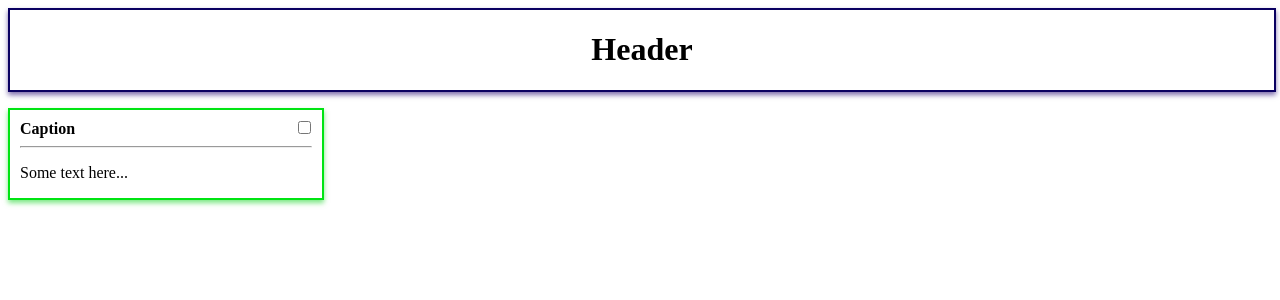
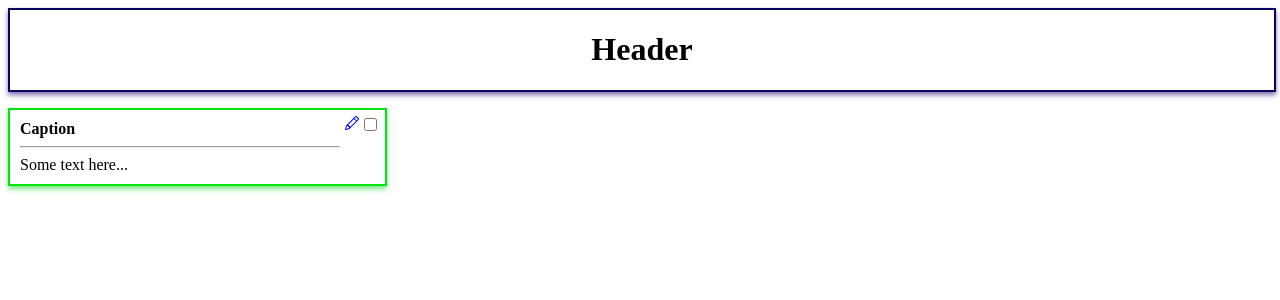
Before and after one commit to pashavinogr/ReactJS, a React (Create React App) app: page / in a window 1280 px wide. Shown: the top 300 px of the page. Built offline with nearby package versions, Linux system fonts and the light colour scheme.

Commit message:
ReactJS - Task3

```diff
--- a/package.json
+++ b/package.json
@@ -8,6 +8,7 @@
     "@testing-library/user-event": "^7.2.1",
     "react": "^16.13.1",
     "react-dom": "^16.13.1",
+    "react-icons": "^3.11.0",
     "react-scripts": "3.4.3"
   },
   "scripts": {
--- a/src/App.css
+++ b/src/App.css
@@ -1,4 +1,5 @@
 .card {
     position: relative;
-    width: 25%;
+    width: 30%;
+    min-width: 100px;
 }
--- a/src/components/Card/index.css
+++ b/src/components/Card/index.css
@@ -7,13 +7,36 @@
     font-weight: bold;
 }
 .textMarg {
-    margin: 10px;
+    margin: 10px 45px 10px 10px;
 }
 .topRight {
     position: absolute;
-    right: 10px;
-    top: 10px;
+    right: 7px;
+    top: 7px;
 }
 .green {
     color: green;
 }
+.blue {
+    color: blue!important;
+    cursor: pointer;
+}
+.red {
+    color: red;
+    cursor: pointer;
+}
+.block {
+    position: relative;
+    word-break: break-all;
+}
+.headCard {
+    display: flexbox;
+    word-break: break-all;
+}
+p {
+    margin: 0;
+}
+input {
+    cursor: pointer;
+    max-width: 95%;
+}
--- a/src/components/Card/index.jsx
+++ b/src/components/Card/index.jsx
@@ -1,13 +1,42 @@
 import React, { Component } from 'react';
 import './index.css';
 
+import {BsPencil, BsX, BsCheck} from 'react-icons/bs';
+
 class Card extends Component {
+
     state = {
-        isChecked: false
+        isChecked: false,
+        isEdit: false,
+        cardData : {
+            cardLogo: 'Caption',
+            text: 'Some text here...',
+        },
+        tempCardData: {
+            tempLogo: 'Caption',
+            tempText: 'Some text here...'
+        }
     }
+
 
     changeStyles = () => {
         this.setState({isChecked : !this.state.isChecked});
+    }
+    changeEditStatus = () => {
+        this.setState({isEdit : !this.state.isEdit, isChecked: false});
+    }
+    handleChangeLogo = (event) => {
+        console.log('piu');
+        this.setState({tempCardData: {tempLogo: event.target.value, tempText: this.state.tempCardData.tempText}});
+    }
+    handleChangeText = (event) => {
+        console.log('piu-piu');
+        this.setState({tempCardData: {tempText: event.target.value, tempLogo: this.state.tempCardData.tempLogo}});
+    }
+    changeCardInfo = () => {
+        console.log('piu-piu-piu');
+        this.setState({cardData: {cardLogo: this.state.tempCardData.tempLogo, text: this.state.tempCardData.tempText}, isChecked: false});
+        this.changeEditStatus();
     }
 
     render() {
@@ -15,10 +44,42 @@ class Card extends Component {
             <div className="Card">
                 <div className="textMarg">
                     <div className={this.state.isChecked ? "green" : null}>
-                        <label className="bold">Caption</label>
-                        <input type="checkbox" className="topRight" onClick={this.changeStyles} />
+                        <div className="headCard">
+                            {this.state.isEdit ?
+                                (<input
+                                    type="text"
+                                    placeholder={this.state.cardData.cardLogo}
+                                    value={this.state.tempCardData.tempLogo || ''}
+                                    onChange={this.handleChangeLogo}
+                                    className="block"
+                                />) :
+                                (<p className="bold block">{this.state.cardData.cardLogo}</p>)
+                            }
+                            <div className="topRight">
+                                {this.state.isEdit ?
+                                    (<div className="block">
+                                        <BsCheck className="blue" onClick={this.changeCardInfo} />
+                                        <BsX className="red" onClick={this.changeEditStatus} />
+                                    </div>) :
+                                    (<div className="block">
+                                        <BsPencil className="blue" onClick={this.changeEditStatus} />
+                                        <input type="checkbox" checked={this.state.isChecked} onChange={this.changeStyles} />
+                                    </div>)
+                                }
+                            </div>
+                        </div>
                         <hr />
-                        <p>Some text here...</p>
+                        {this.state.isEdit ?
+                            (<input
+                                type="text"
+                                placeholder={this.state.cardData.text}
+                                value={this.state.tempCardData.tempText || ''}
+                                onChange={this.handleChangeText}
+                                className="block"
+                            />) :
+                            (<p className="block">{this.state.cardData.text}</p>)
+                        }
+
                     </div>
                 </div>
             </div>
--- a/src/components/Header/index.css
+++ b/src/components/Header/index.css
@@ -4,4 +4,5 @@
     box-shadow: 0 3px 5px rgba(30, 0, 112, 0.568);
     text-align: center;
     margin-bottom: 16px;
+    min-width: 250px;
 }
```
Also changed, not shown: 1 other file (tests, documents, lock files or other folders).
